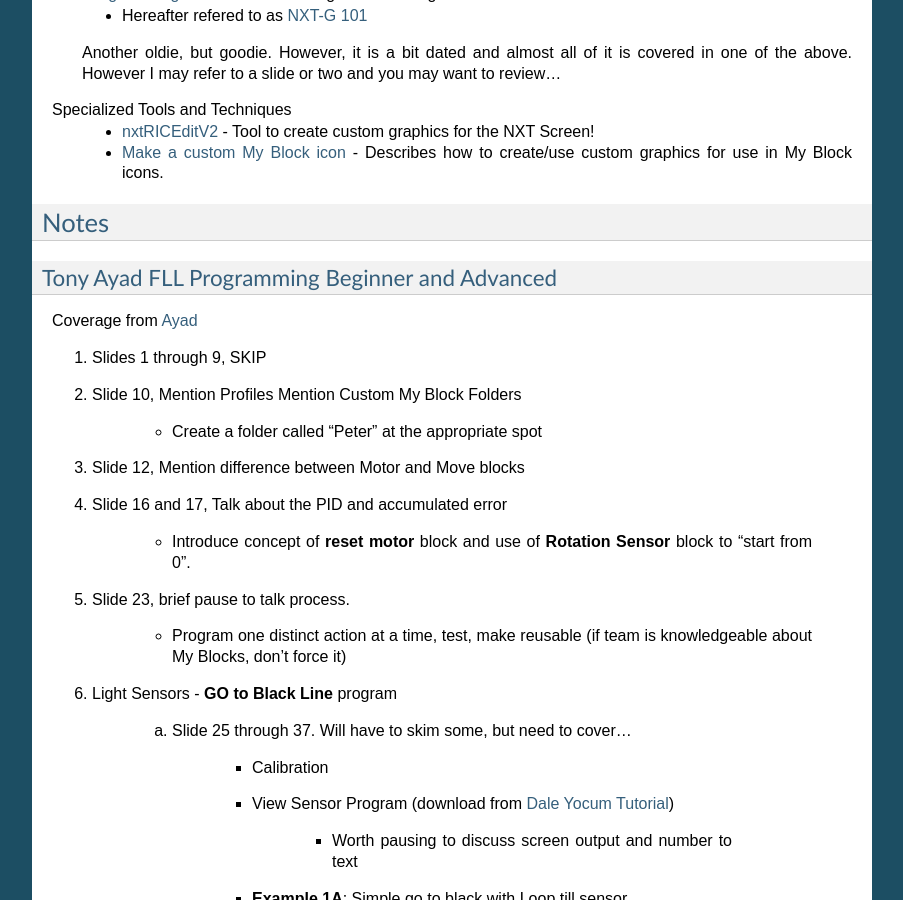
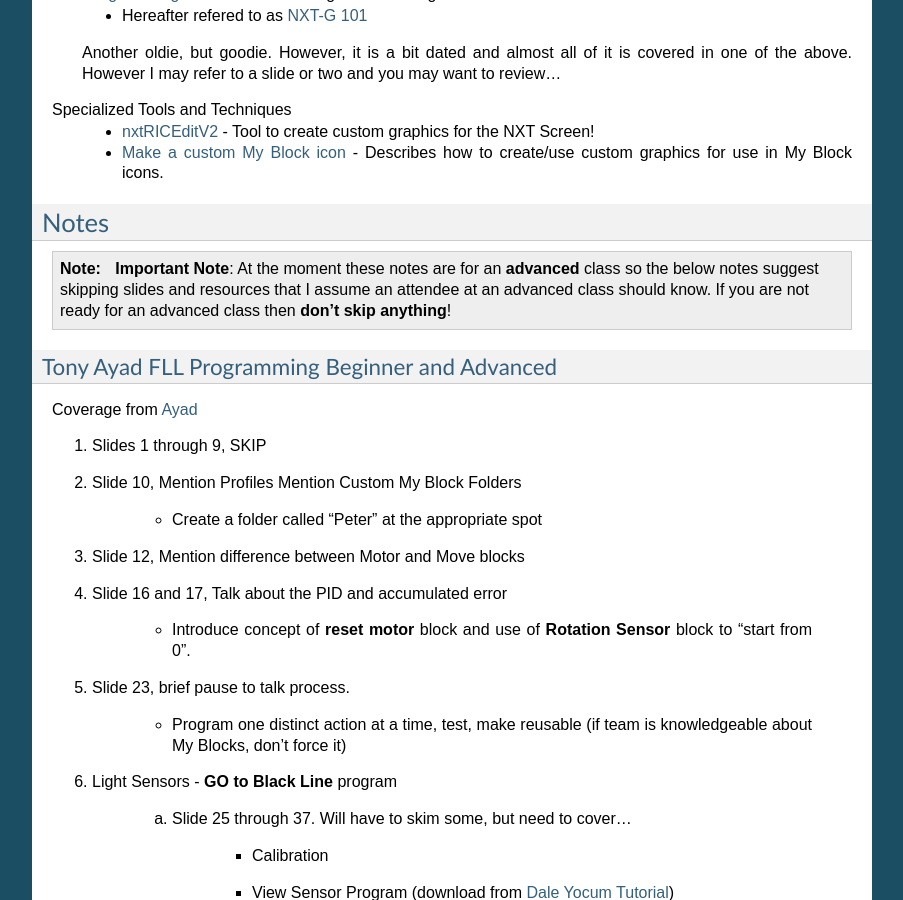
Before and after one commit to winstond/nxtgprogrammingforfllcoaches, a Sphinx documentation site: the page built from source/index.rst, in a window 1280 px wide and 900 px high, scrolled down 1361 px. Shown: the whole window, without its empty margins (198-1101 px from the left). Built offline with Sphinx 7.4.7, drawn with Linux system fonts in a browser that asks for light colours; formulas are drawn with MathJax 3.

Commit message:
Committing a small comment just to make clear that _at the moment_ these notes are for an advanced class.

```diff
--- a/source/index.rst
+++ b/source/index.rst
@@ -84,6 +84,10 @@
 Notes
 =====
 
+.. note:: **Important Note**: At the moment these notes are for an **advanced** class
+          so the below notes suggest skipping slides and resources that I assume an attendee
+          at an advanced class should know.  If you are not ready for an advanced class then
+          **don't skip anything**!
 
 Tony Ayad FLL Programming Beginner and Advanced
 -----------------------------------------------
```
